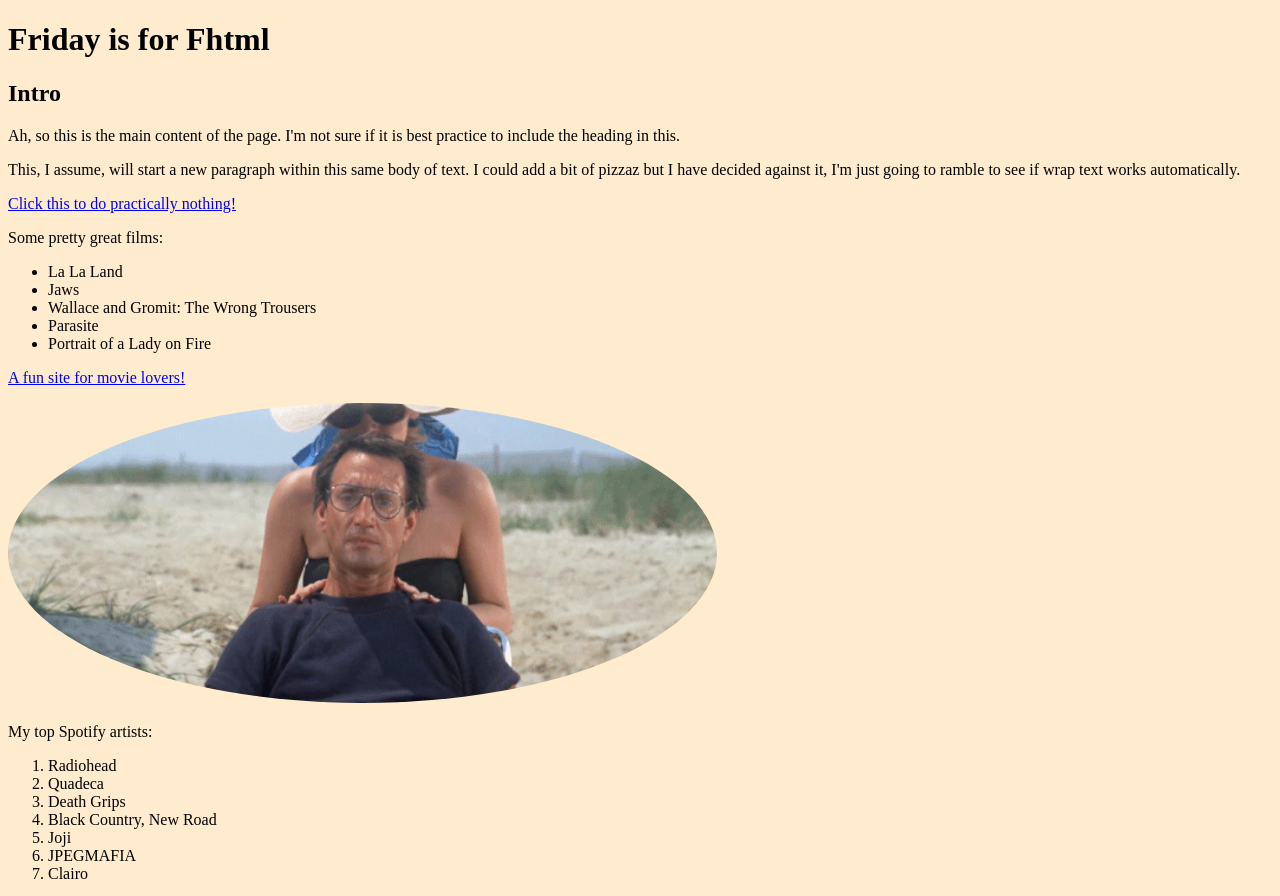
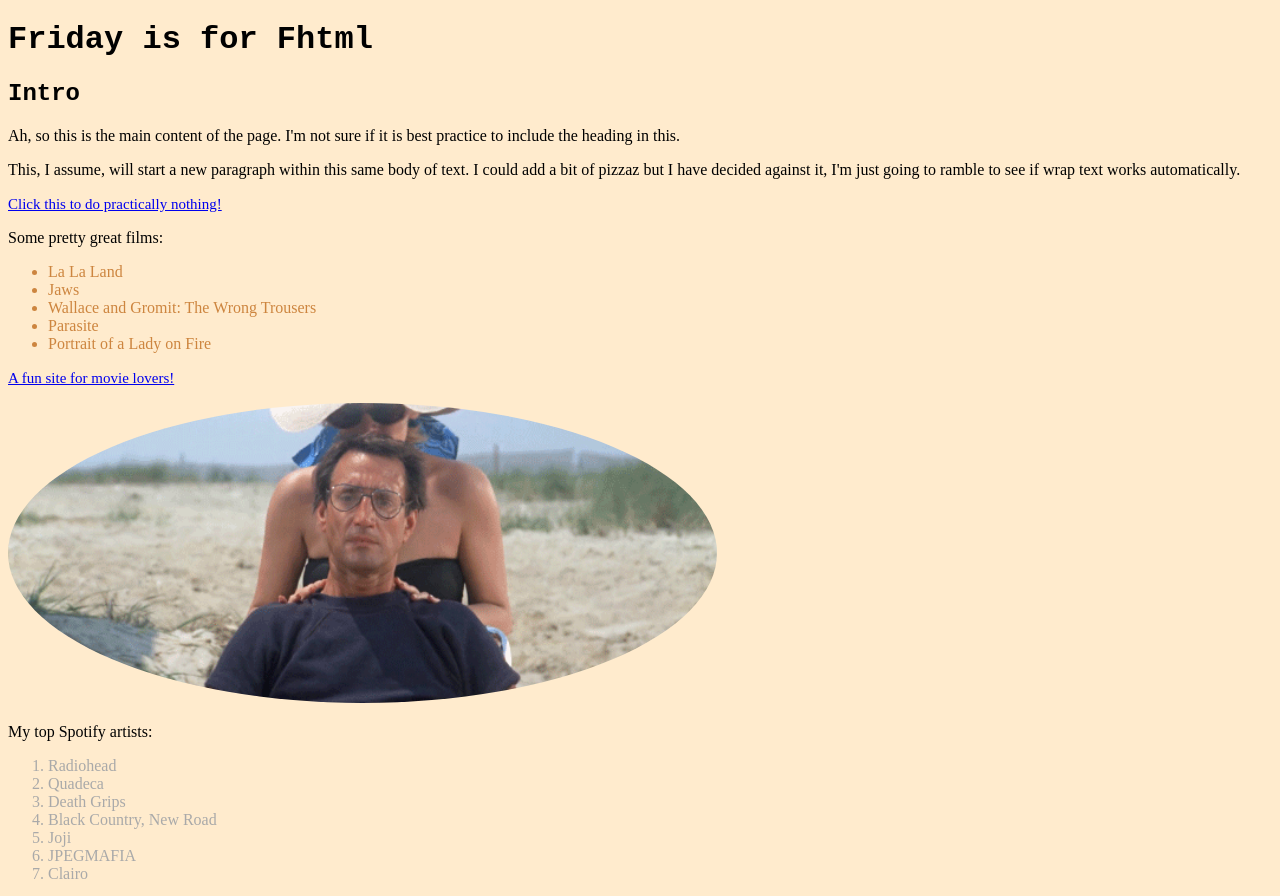
Before and after one commit to Auchendale/auchendale.github.io, a plain HTML site: page html-friday.html in a window 1280 px wide. Shown: the top 896 px of the page. Drawn offline with Linux system fonts and the light colour scheme.

Commit message:
Section 8: CSS

```diff
--- a/css-friday.css
+++ b/css-friday.css
@@ -10,3 +10,18 @@
     border-radius: 50%;
     height: 300px
 }
+h1{
+    font-family: 'Courier New', Courier, monospace;
+}
+h2{
+    font-family: 'Courier New', Courier, monospace;
+}
+a{
+    font-size: 15px;
+}
+ul {
+    color:peru;
+}
+ol{
+    color: darkgrey;
+}
```
